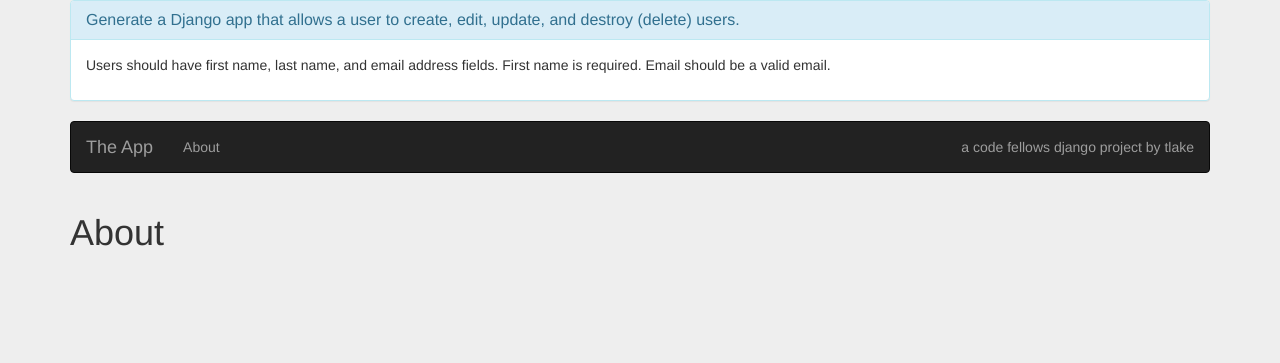
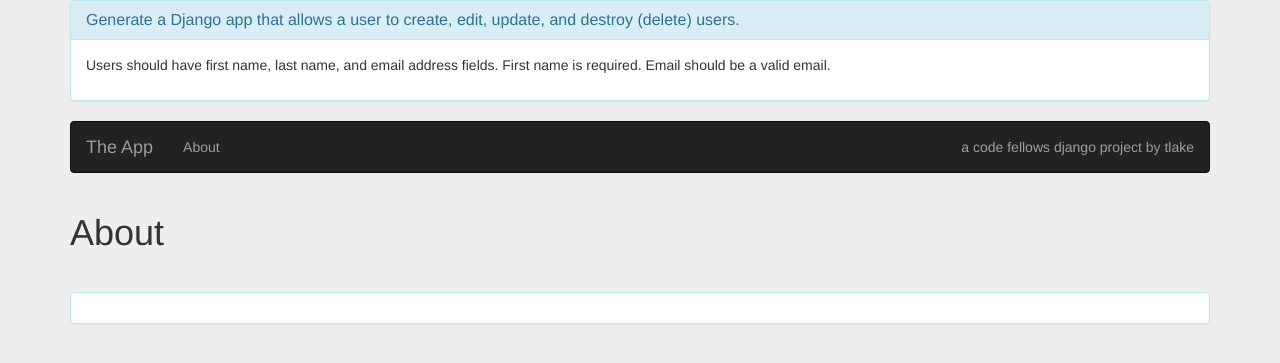
Before and after one commit to tlake/cf-challenge-p3-django, a Django app: a page that uses users/templates/users/abouttext_list.html in a window 1280 px wide. Shown: the top 363 px of the page. Run offline with Django 3.2, Linux system fonts and the light colour scheme; some libraries are stand-ins or nearby versions.

Commit message:
panel in about template

```diff
--- a/users/templates/users/abouttext_list.html
+++ b/users/templates/users/abouttext_list.html
@@ -6,8 +6,12 @@
 
 {% block content %}
 
-    {% for object in object_list %}
-        <p class='text-justify'>{{ object.content }}</p>
-    {% endfor %}
+    <div class='panel panel-info panel-body'>
+
+        {% for object in object_list %}
+            <p class='text-justify'>{{ object.content }}</p>
+        {% endfor %}
+
+    </div>
 
 {% endblock %}
```
